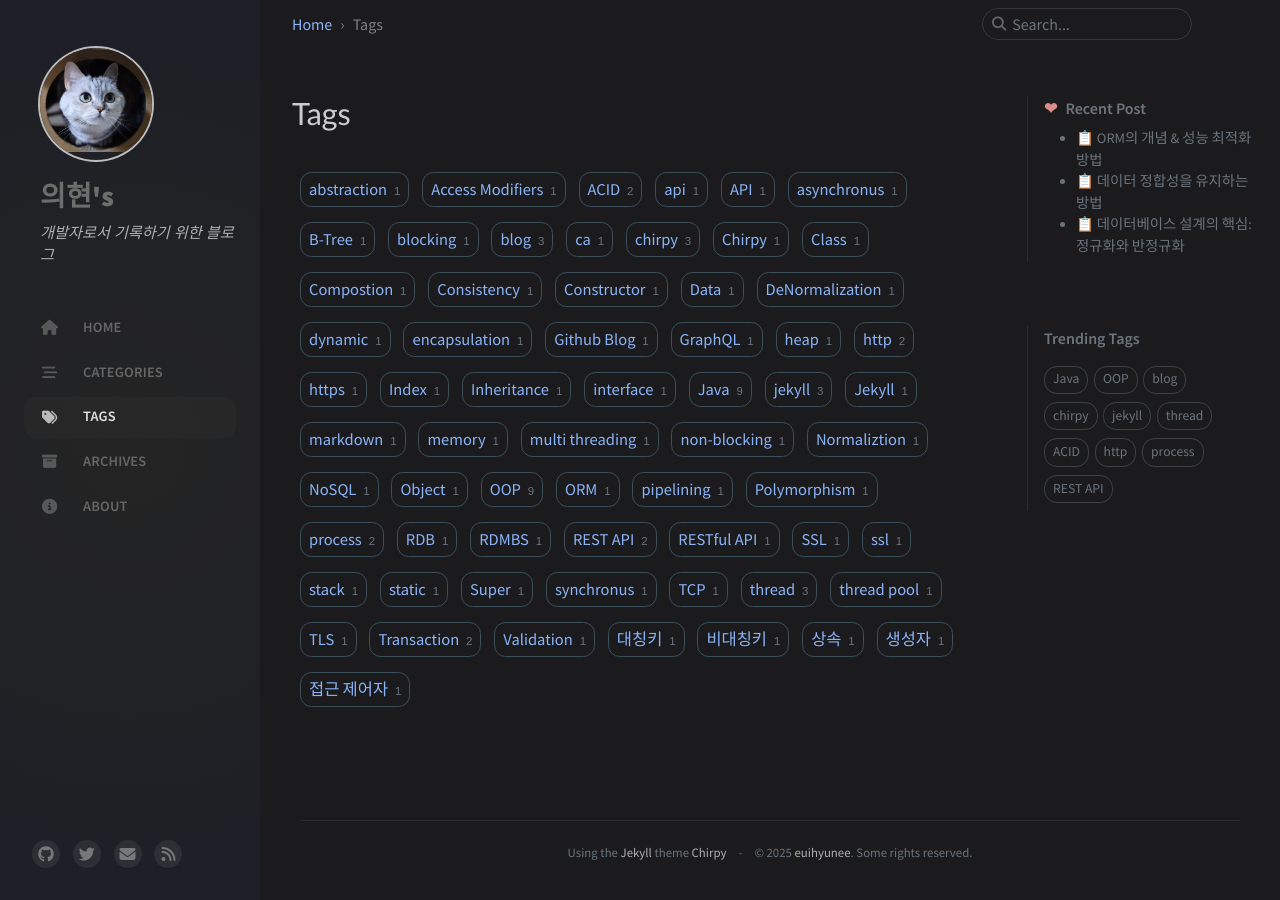
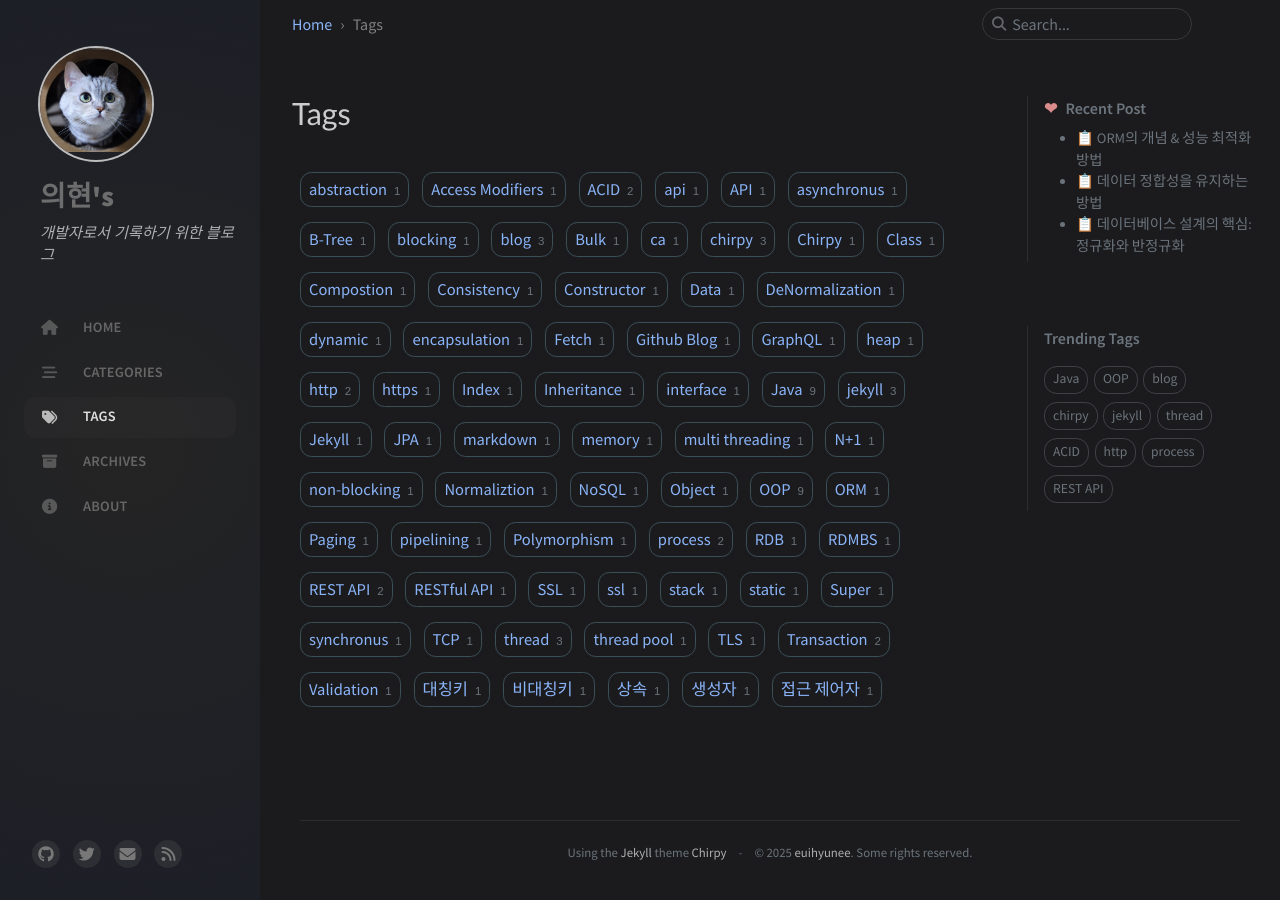
Before and after one commit to Euihyunee/euihyunee.github.io, a Jekyll site: the page built from _tabs/tags.md, in a window 1280 px wide. Built offline with Jekyll 4.4.1, drawn with Linux system fonts in a browser that asks for light colours; comment, search, counter and statistics services are not loaded.

Commit message:
[modify] tags at orm optimization

```diff
--- a/_posts/2025-02-12-orm_optimization.md
+++ b/_posts/2025-02-12-orm_optimization.md
@@ -2,7 +2,7 @@
 title: "📋 ORM의 개념 & 성능 최적화 방법"
 date: 2025-02-12 12:10 +0900
 categories: [Database]
-tags: [ORM]
+tags: [ORM, N+1, JPA, Fetch, Bulk, Paging]
 ---
 
 ![orm.png](https://github.com/Euihyunee/euihyunee.github.io/blob/main/_posts/img/orm.png?raw=true)
```
